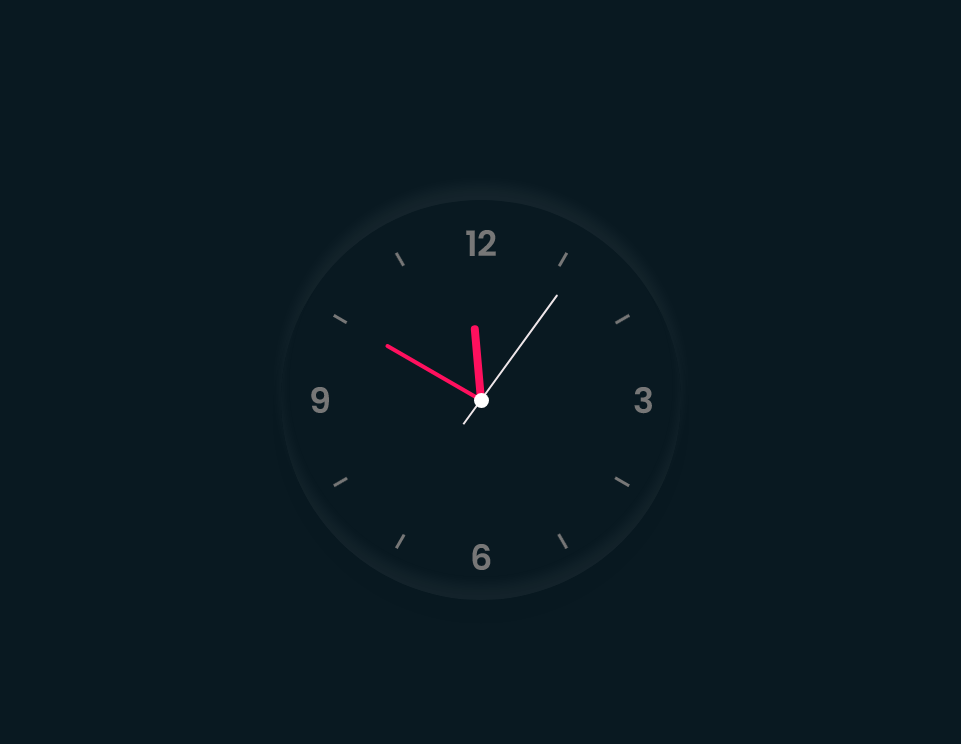
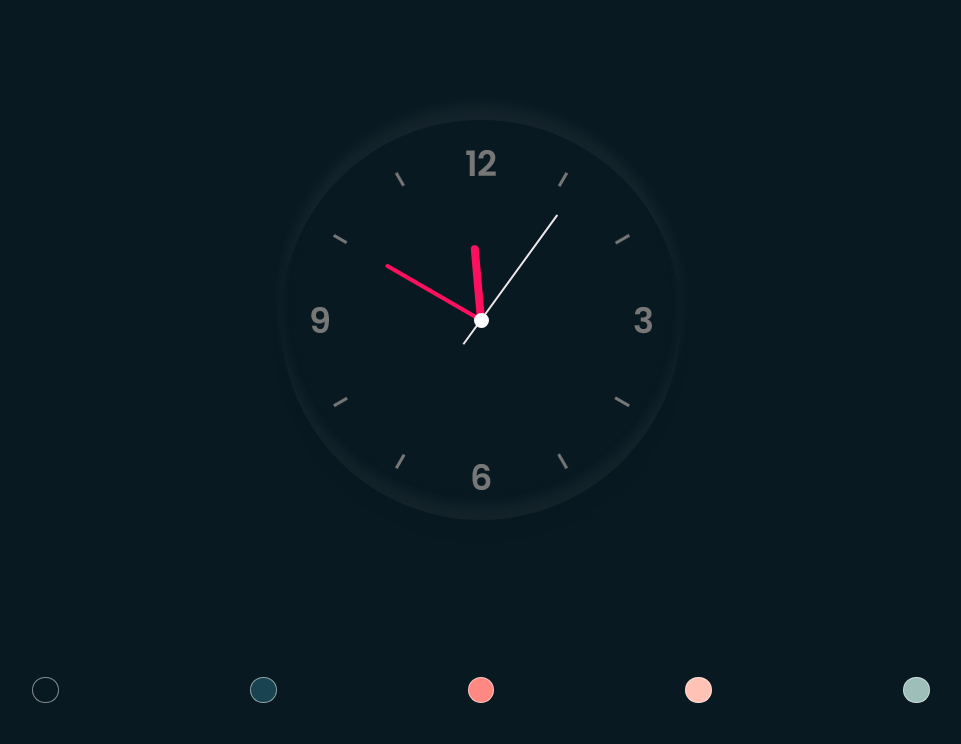
Before and after one commit to VambasterCosta/Clock-HTML_CSS_JAVASCRIPT, a plain HTML site: page index.html in a window 1280 px wide. Shown: the whole page, without its empty margins (159-1120 px from the left). Drawn offline with Linux system fonts and the light colour scheme.

Commit message:
Implementaçao de recurso novo: mudança de cor de fundo

```diff
--- a/index.html
+++ b/index.html
@@ -10,6 +10,8 @@
 </head>
 
 <body>
+
+<section class="body">
     <div class="clock">
         <div class="hour">
             <div class="hr" id="hr">
@@ -24,6 +26,14 @@
             </div>
         </div>
     </div>
+</section>
+<div class="colors">
+    <button class="button color-blue-root"  onclick="changeBackgroudColor('#091921')"></button>
+    <button class="button color-blue" onclick="changeBackgroudColor('#194350')"></button>
+    <button class="button color-rosa-plus" onclick="changeBackgroudColor('#ff8882')"></button>
+    <button class="button color-blue-rosa-minus" onclick="changeBackgroudColor('#ffc2b4')"></button>
+    <button class="button color-cinza" onclick="changeBackgroudColor('#9dbeb9')"></button>
+ </div>
 </body>
 <script src="script.js"></script>
 </html>
--- a/script.js
+++ b/script.js
@@ -1,3 +1,4 @@
+function clock(){
     const deg = 6;
     const hr = document.querySelector("#hr");
     const mn = document.getElementById('mn');
@@ -16,3 +17,10 @@ setInterval(() => {
         mn.style.transform = `rotateZ(${mm}deg)`;
         sc.style.transform = `rotateZ(${ss}deg)`;
     })
+}
+
+function changeBackgroudColor(c){
+    document.body.style.backgroundColor = c;
+}
+
+clock();
--- a/style.css
+++ b/style.css
@@ -10,18 +10,55 @@
   box-sizing:  border-box;
 }
 
+.colors{
+ justify-content: space-evenly;
+ display: flex;
+ align-items: center;
+ height: 100px;
+}
+
+.button{
+    width: 2em;
+    height: 2em;
+    border:none;
+    border-radius: 50%;
+    border: 0.1em  solid rgba(255, 255, 255, 0.5);
+    cursor: pointer;
+}
+
+.color-blue-root{
+
+    background:var(--cor-bord-clock) ;
+}
+.color-blue{
+    background:#194350 ;
+}
+.color-rosa-plus{
+    background:#ff8882 ;
+}
+.color-blue-rosa-minus{
+    background:#ffc2b4 ;
+}
+.color-cinza{
+    background:#9dbeb9 ;
+}
+
 body{
+    background:#091921;
+}
+
+.body{
       display: flex;
       justify-content: center;
       align-items: center;
-      min-height: 100vh;
+      min-height:80vh;
       min-width: 100vw;
-      background:#091921;
+
 }
 
 .clock{
-    width: 25em;
-    height: 25em;
+    width: 400px;
+    height: 400px;
     display: flex;
     justify-content: center;
     align-items: center ;
@@ -32,7 +69,7 @@ body{
     box-shadow: 0 -15px 15px rgba(255, 255, 255, 0.05),
                 inset 0 -15px 15px rgba(255, 255, 255, 0.05),
                 0 15px 15px rgba(0, 0, 0, 0.03),
-                inset 0 -15px 15px rgba(0, 0, 0, 0.03);
+                inset 0 -15px 15px rgba(0, 0, 0, 0.04);
 }
 
 .clock::before{
@@ -65,9 +102,8 @@ body{
 .hr, .mn, .sc{
     display:flex;
     justify-content: center;
-   /* align-items: center;*/
-   position: absolute;
-   border-radius: 50%;
+    position: absolute;
+    border-radius: 50%;
 }
 
 
```
Lines whose indentation alone changed are shown as unchanged.
